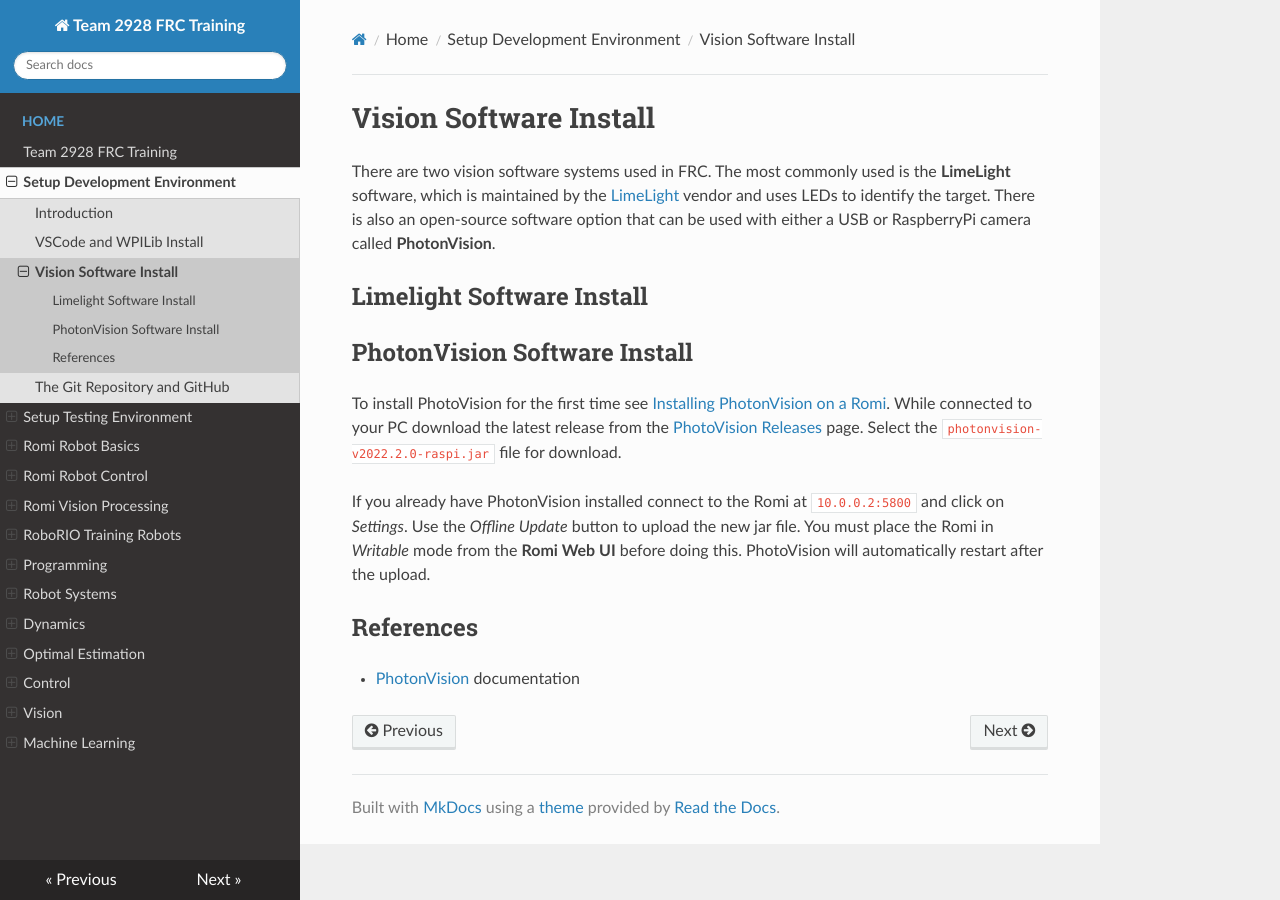
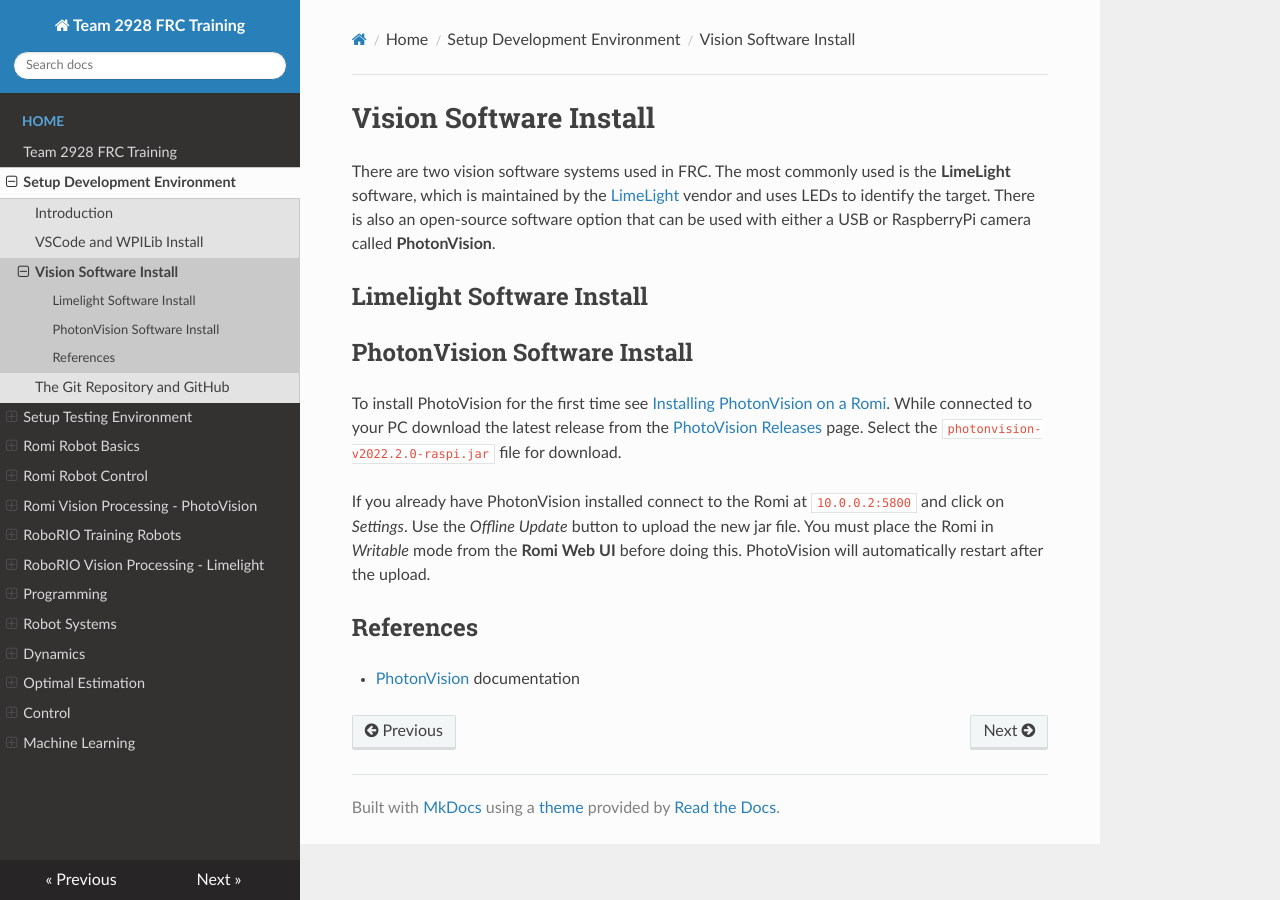
Before and after one commit to FRC-2928/FRC-Programmer-Training, an MkDocs documentation site: the page built from docs/SoftwareInstall/visionSoftware.md, in a window 1280 px wide. Built offline with MkDocs 1.6.1, drawn with Linux system fonts in a browser that asks for light colours; nearby versions of some CDN libraries.

Commit message:
Updated vision indexes

```diff
--- a/mkdocs.yml
+++ b/mkdocs.yml
@@ -33,7 +33,7 @@
             - Romi/Control/romiStateSpace.md
             # - Romi/Control/romiServos.md
             # - Romi/Control/romiArm.md
-        - 'Romi Vision Processing':
+        - 'Romi Vision Processing - PhotoVision':
             - Romi/Vision/romiVisionIndex.md
             - Romi/Vision/romiBasicVision.md
             - Romi/Vision/romiImageProcessing.md
@@ -49,6 +49,9 @@
             - RoboRIO/motorControl.md
             - RoboRIO/pathWeaver.md
             # - RoboRIO/roboRIOSimulation.md
+        - 'RoboRIO Vision Processing - Limelight':
+            - Vision/introVision.md
+            - Vision/limelight.md
 
         - 'Programming':
             - Programming/introProgramming.md
@@ -83,9 +86,6 @@
             - Concepts/Control/classicalControl.md
             - Concepts/Control/stateSpaceControl.md
             - Concepts/Control/LQR.md
-        - 'Vision':
-            - Vision/introVision.md
-            - Vision/limelight.md
         - 'Machine Learning':
             - MachineLearning/MLIndex.md
             - MachineLearning/MLProcessImages.md
```
